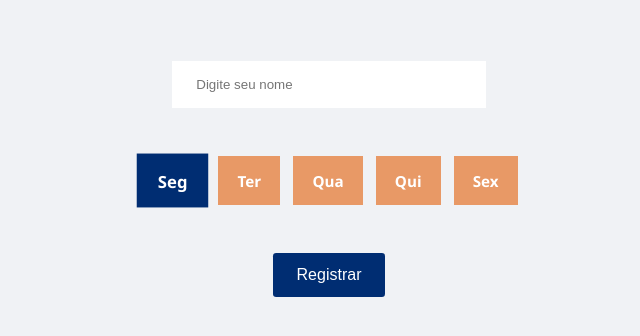
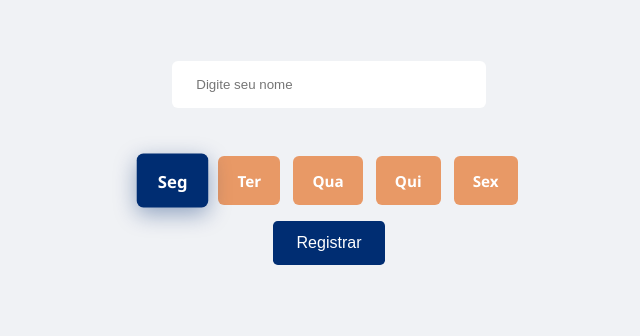
Before and after one commit to nicolasdani123/cadastro-de-presen-a, a plain HTML site: page index.html in a window 1280 px wide. Both pictures are taken after a click on the item "Seg". Shown: the part 134-470 px from the top of the page, without its empty margins (311-951 px from the left). Drawn offline with Linux system fonts and the light colour scheme.

Commit message:
correção

```diff
--- a/style.css
+++ b/style.css
@@ -1,3 +1,4 @@
+/* Corpo e título */
 body {
   font-family: 'Segoe UI', Arial, sans-serif;
   background-color: #f0f2f5;
@@ -12,20 +13,26 @@ h1 {
   font-size: 2rem;
   font-weight: bold;
   margin-top: 10vh;
+  text-align: center;
+  transition: color 0.3s ease;
 }
 
+/* Input */
 .inputValue {
   padding: 1rem 1.5rem;
   margin: 2rem;
   border: none;
   outline: none;
-  transition: 0.3s ease-in-out;
+  border-radius: 6px;
+  transition: 0.3s ease-in-out, box-shadow 0.3s ease;
 }
 
 .inputValue:focus {
   outline: 1px solid #0044a3;
+  box-shadow: 0 0 10px rgba(0, 68, 163, 0.3);
 }
 
+/* Container de dias */
 .container-box {
   display: flex;
   justify-content: center;
@@ -49,14 +56,23 @@ h1 {
   color: #fff;
   cursor: pointer;
   font-size: 0.95rem;
-  transition: all 0.3s ease;
+  border-radius: 6px;
+  transition: transform 0.3s ease, background-color 0.3s ease, box-shadow 0.3s ease;
+}
+
+.dia:hover {
+  transform: scale(1.05);
+  box-shadow: 0 4px 12px rgba(0,0,0,0.15);
 }
 
 .dia.active {
-  background-color: #FF6900;
+  transform: scale(1.1);
+  background-color: #002D72;
+  color: white;
+  box-shadow: 0 6px 20px rgba(0, 45, 114, 0.4);
 }
 
-.container-button {
+git .container-button {
   margin-top: 2rem;
 }
 
@@ -67,12 +83,14 @@ button {
   background-color: #002D72;
   color: #fff;
   cursor: pointer;
-  transition: background-color 0.3s ease;
-  border-radius: 0.2rem;
+  transition: background-color 0.3s ease, transform 0.2s ease, box-shadow 0.2s ease;
+  border-radius: 0.3rem;
 }
 
 button:hover {
   background-color: #0044a3;
+  transform: scale(1.05);
+  box-shadow: 0 4px 10px rgba(0,0,0,0.2);
 }
 
 .container-result {
@@ -82,7 +100,9 @@ button:hover {
   margin-top: 2rem;
   width: 100%;
   max-width: 600px;
+  transition: all 0.3s ease;
 }
+
 .result {
   position: relative;
   display: flex;
@@ -97,8 +117,8 @@ button:hover {
 }
 
 .result:hover {
-  transform: translateY(-4px);
-  box-shadow: 0 10px 20px rgba(0,0,0,0.15);
+  transform: translateY(-5px);
+  box-shadow: 0 12px 25px rgba(0,0,0,0.18);
 }
 
 .result h3 {
@@ -106,6 +126,7 @@ button:hover {
   font-size: 1.2rem;
   font-weight: bold;
   color: #0044a3;
+  transition: color 0.3s ease;
 }
 
 .dias-result {
@@ -124,6 +145,12 @@ button:hover {
   border-radius: 5px;
   word-break: break-word;
   text-align: center;
+  transition: transform 0.2s ease, box-shadow 0.2s ease;
+}
+
+.dia-result:hover {
+  transform: scale(1.05);
+  box-shadow: 0 4px 12px rgba(0,0,0,0.15);
 }
 
 .result-actions {
@@ -137,13 +164,3 @@ button:hover {
 .result:hover .result-actions {
   display: flex;
 }
-.dia {
-  transition: transform 0.3s, background-color 0.3s;
-}
-.dia.active {
-  transform: scale(1.1);
-  background-color: #002D72;
-
-  color: white;
-
-}
```
